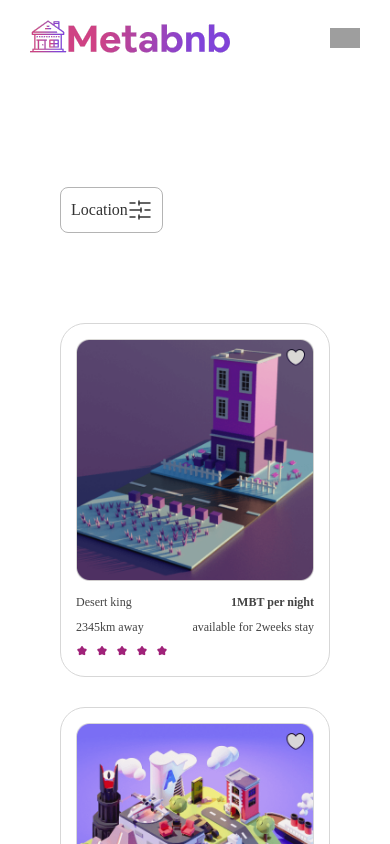
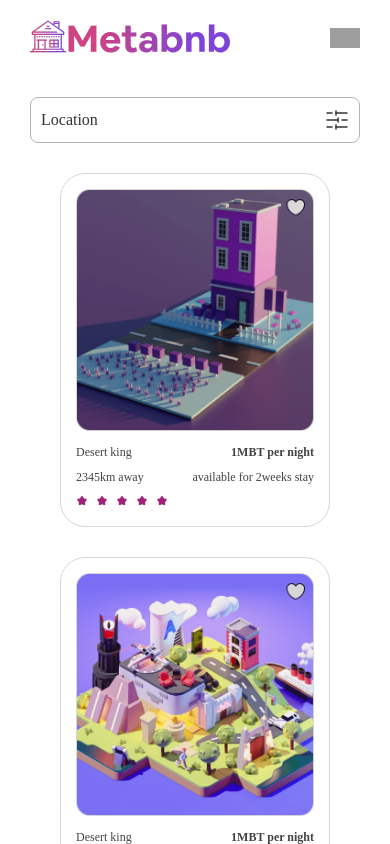
Before and after one commit to anointedosara/hng9-stage3, a React (Create React App) app: page /placetostay in a window 390 px wide. Shown: the top 844 px of the page. Built offline with nearby package versions, Linux system fonts and the light colour scheme; grey boxes are pictures that could not be loaded; a web font is replaced by a local one.

Commit message:
feat: Making some changes around all codes

```diff
--- a/src/styles/placetostay.css
+++ b/src/styles/placetostay.css
@@ -8,7 +8,7 @@
     display: flex;
     justify-content: space-between;
     align-items: center;
-    padding: 0px 0px 60px 30px;
+    padding: 0px 30px 60px 30px;
 }
 
 .place-locations ul {
@@ -60,6 +60,7 @@
         margin: 0 0 60px 30px;
         padding-bottom: 0;
         padding-left: 0;
+        padding-right: 0;
     }
     .cover {
         position: fixed;
@@ -101,13 +102,17 @@
 
 @media screen and (max-width: 450px) {
     .place-locations ul {
-        width: calc(100% - 60px);
-        top: 70px;
+        width: 100%;
+        top: 30px;
     }
     .place-locations div {
         width: 100%;
     }
     .place-locations {
-        padding: 40px 30px 30px;
+        margin: 20px 30px 30px;
+        width: calc(100% - 60px);
+    }
+    .place {
+        padding-top: 0;
     }
 }
```
